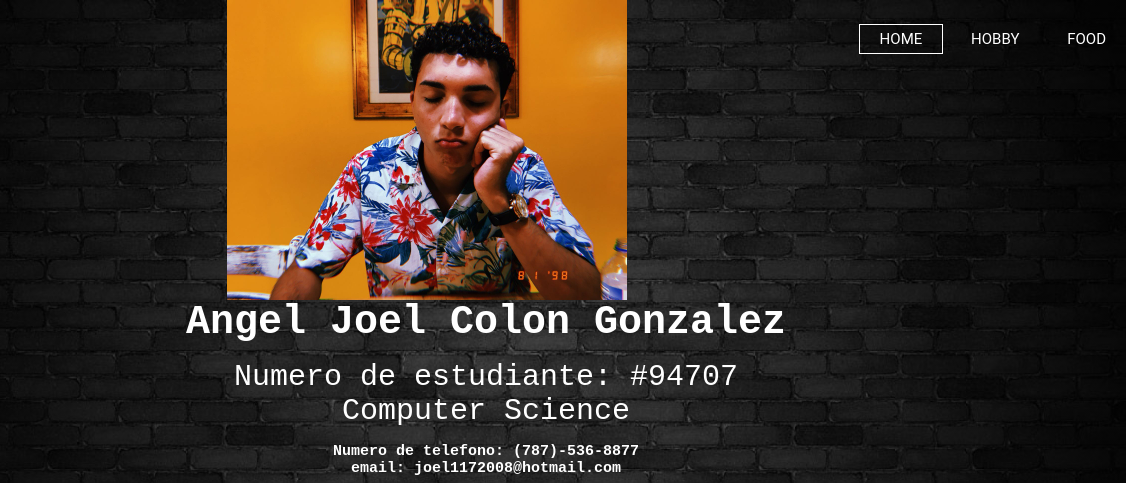
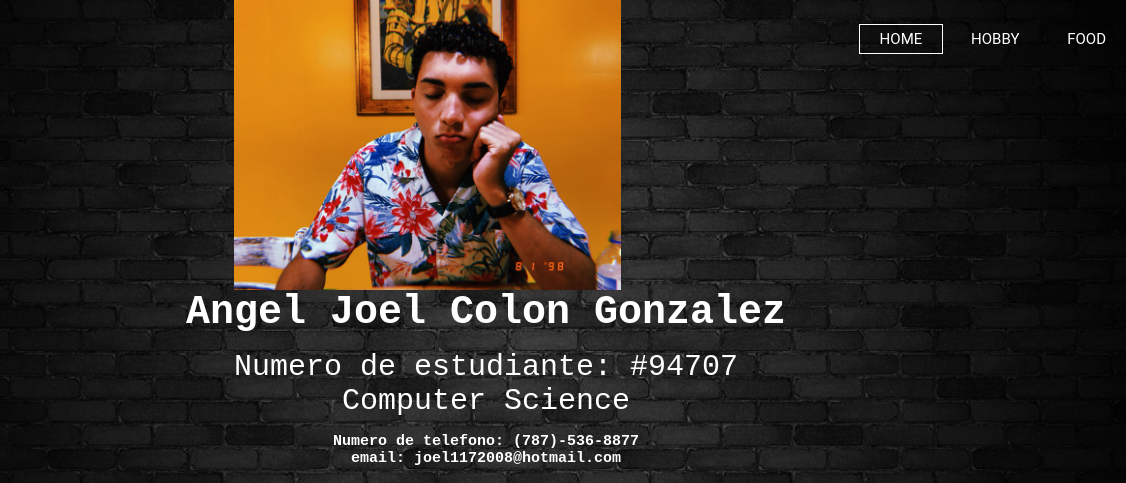
Before and after one commit to Joelitow/Joelitow.github.io, a plain HTML site: page index.html in a window 1280 px wide. Shown: the top 483 px of the page, 154-1280 px from the left. Drawn offline with Linux system fonts and the light colour scheme; files whose address does not match are found by name.

Commit message:
update 4

```diff
--- a/index.html
+++ b/index.html
@@ -18,7 +18,7 @@
           <li><a href="pagina3.html"> FOOD </a></li>
         </ul>
       </div>
-      <center><img src = "mifoto.jpg" height="300">
+      <center><img src = "mifoto.jpg" height="290">
         <br />
         <h1>Angel Joel Colon Gonzalez</h1>
         <br/>
--- a/style.css
+++ b/style.css
@@ -7,7 +7,7 @@
 header
 {
   background-image:linear-gradient(rgba(0,0,0,0.5),rgba(0,0,0,0.5)),
-  url(/Users/AngelJoel/Desktop/Website/pic1.jpg);
+  url(pic1.jpg);
   height: 100vh;
   background-size: cover;
   background-position: center;
```
